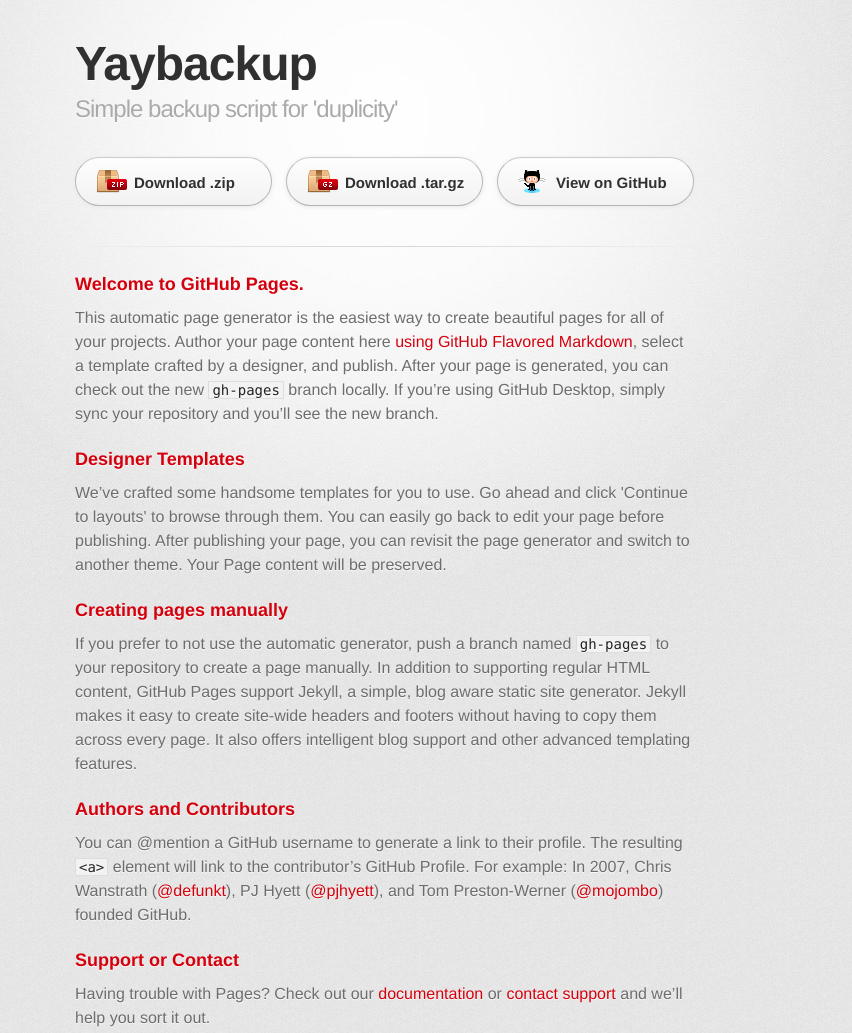
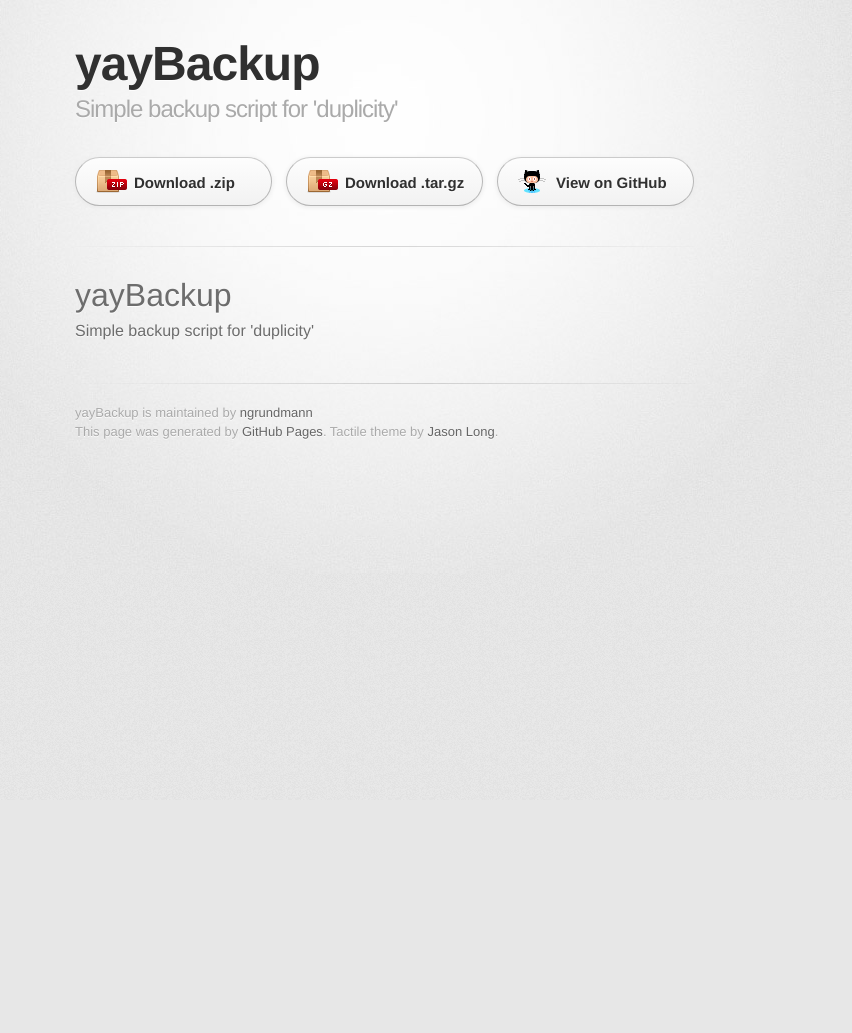
Before and after one commit to n0lz/yayBackup, a plain HTML site: page index.html in a window 1280 px wide. Shown: the top 1033 px of the page, without its empty margins (255-1107 px from the left). After the commit the page ends 800 px from the top, so only its background shows below. Drawn offline with Linux system fonts and the light colour scheme; a web font is replaced by a local one.

Commit message:
Create gh-pages branch via GitHub

```diff
--- a/index.html
+++ b/index.html
@@ -10,7 +10,7 @@
     <!--[if lt IE 9]>
     <script src="//html5shiv.googlecode.com/svn/trunk/html5.js"></script>
     <![endif]-->
-    <title>Yaybackup by ngrundmann</title>
+    <title>yayBackup by ngrundmann</title>
   </head>
 
   <body>
@@ -18,7 +18,7 @@
       <div class="inner">
 
         <header>
-          <h1>Yaybackup</h1>
+          <h1>yayBackup</h1>
           <h2>Simple backup script for &#39;duplicity&#39;</h2>
         </header>
 
@@ -31,34 +31,14 @@
         <hr>
 
         <section id="main_content">
-          <h3>
-<a id="welcome-to-github-pages" class="anchor" href="#welcome-to-github-pages" aria-hidden="true"><span aria-hidden="true" class="octicon octicon-link"></span></a>Welcome to GitHub Pages.</h3>
+          <h1>
+<a id="yaybackup" class="anchor" href="#yaybackup" aria-hidden="true"><span aria-hidden="true" class="octicon octicon-link"></span></a>yayBackup</h1>
 
-<p>This automatic page generator is the easiest way to create beautiful pages for all of your projects. Author your page content here <a href="https://guides.github.com/features/mastering-markdown/">using GitHub Flavored Markdown</a>, select a template crafted by a designer, and publish. After your page is generated, you can check out the new <code>gh-pages</code> branch locally. If you’re using GitHub Desktop, simply sync your repository and you’ll see the new branch.</p>
-
-<h3>
-<a id="designer-templates" class="anchor" href="#designer-templates" aria-hidden="true"><span aria-hidden="true" class="octicon octicon-link"></span></a>Designer Templates</h3>
-
-<p>We’ve crafted some handsome templates for you to use. Go ahead and click 'Continue to layouts' to browse through them. You can easily go back to edit your page before publishing. After publishing your page, you can revisit the page generator and switch to another theme. Your Page content will be preserved.</p>
-
-<h3>
-<a id="creating-pages-manually" class="anchor" href="#creating-pages-manually" aria-hidden="true"><span aria-hidden="true" class="octicon octicon-link"></span></a>Creating pages manually</h3>
-
-<p>If you prefer to not use the automatic generator, push a branch named <code>gh-pages</code> to your repository to create a page manually. In addition to supporting regular HTML content, GitHub Pages support Jekyll, a simple, blog aware static site generator. Jekyll makes it easy to create site-wide headers and footers without having to copy them across every page. It also offers intelligent blog support and other advanced templating features.</p>
-
-<h3>
-<a id="authors-and-contributors" class="anchor" href="#authors-and-contributors" aria-hidden="true"><span aria-hidden="true" class="octicon octicon-link"></span></a>Authors and Contributors</h3>
-
-<p>You can @mention a GitHub username to generate a link to their profile. The resulting <code>&lt;a&gt;</code> element will link to the contributor’s GitHub Profile. For example: In 2007, Chris Wanstrath (<a href="https://github.com/defunkt" class="user-mention">@defunkt</a>), PJ Hyett (<a href="https://github.com/pjhyett" class="user-mention">@pjhyett</a>), and Tom Preston-Werner (<a href="https://github.com/mojombo" class="user-mention">@mojombo</a>) founded GitHub.</p>
-
-<h3>
-<a id="support-or-contact" class="anchor" href="#support-or-contact" aria-hidden="true"><span aria-hidden="true" class="octicon octicon-link"></span></a>Support or Contact</h3>
-
-<p>Having trouble with Pages? Check out our <a href="https://help.github.com/pages">documentation</a> or <a href="https://github.com/contact">contact support</a> and we’ll help you sort it out.</p>
+<p>Simple backup script for 'duplicity'</p>
         </section>
 
         <footer>
-          Yaybackup is maintained by <a href="https://github.com/ngrundmann">ngrundmann</a><br>
+          yayBackup is maintained by <a href="https://github.com/ngrundmann">ngrundmann</a><br>
           This page was generated by <a href="https://pages.github.com">GitHub Pages</a>. Tactile theme by <a href="https://twitter.com/jasonlong">Jason Long</a>.
         </footer>
 
```
Also changed, not shown: params.json (+2 -2 lines).
